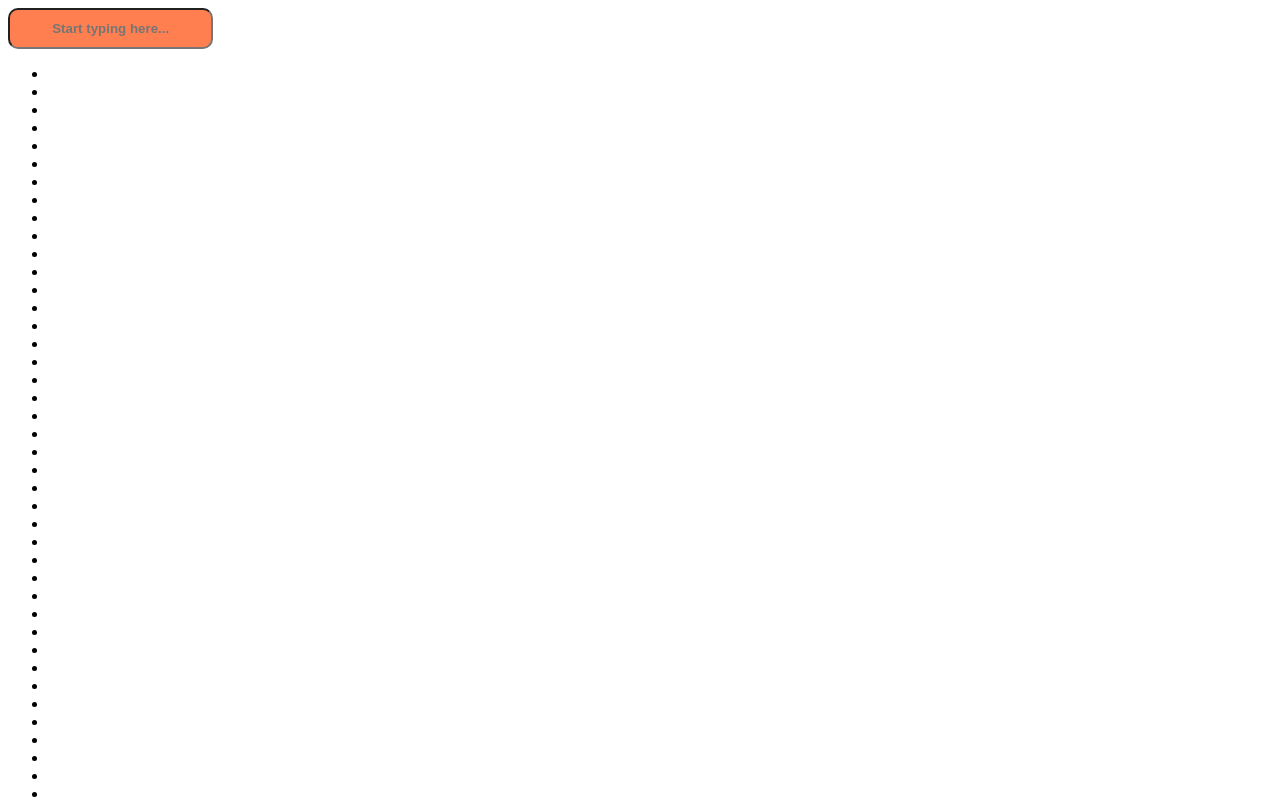
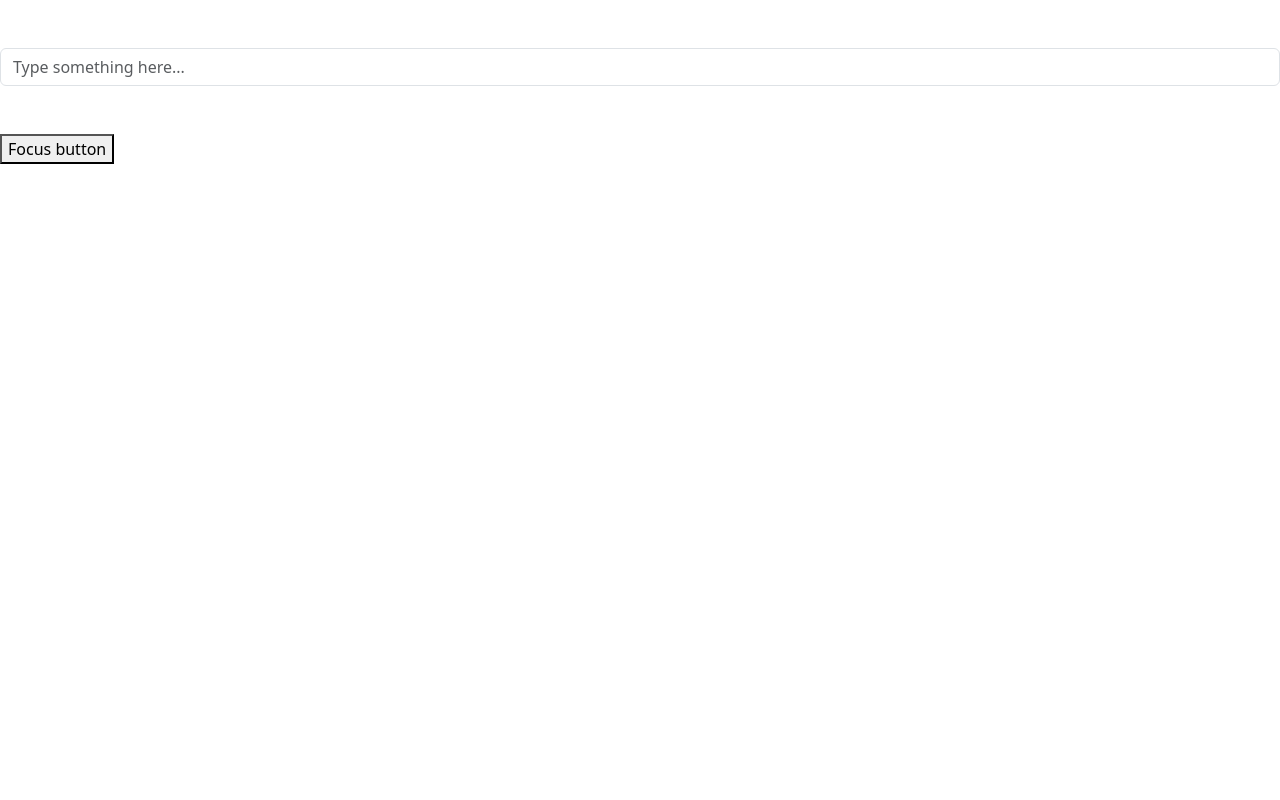
Before and after one commit to asmaasma3528-ai/Test-V19, a React (Vite) app: page / in a window 1280 px wide. Shown: the top 800 px of the page. Built offline with nearby package versions, Linux system fonts and the light colour scheme; no server answers.

Commit message:
Implimented useRef and forwardRef hook in the ref.jsx file

```diff
--- a/package.json
+++ b/package.json
@@ -10,6 +10,7 @@
     "preview": "vite preview"
   },
   "dependencies": {
+    "bootstrap": "^5.3.8",
     "react": "^19.2.0",
     "react-dom": "^19.2.0"
   },
--- a/src/input.jsx
+++ b/src/input.jsx
@@ -6,14 +6,6 @@ export default function InputText(){
     return (
         <div>
             <input
-            style = {{
-            textAlign:"center",
-            padding:"0.7rem",
-            backgroundColor:"coral",
-            color:"#fff",
-            fontWeight:"bolder",
-            borderRadius:"10px"
-        }}
             type="text"
             value={query}
             onChange={(e) => setQuery(e.target.value)}
--- a/src/main.jsx
+++ b/src/main.jsx
@@ -1,15 +1,19 @@
+import "bootstrap/dist/css/bootstrap.min.css";
+
 import { StrictMode } from 'react';
 import { createRoot } from 'react-dom/client';
 import PostForm from './App.jsx';
 import UpdateButton from './button.jsx';
 import UserList from './useAction.jsx';
 import InputText from './input.jsx';
+import ParentComponent from './ref.jsx';
 
 createRoot(document.getElementById('root')).render(
   <StrictMode>
     {/* <PostForm /> */}
     {/* <UpdateButton /> */}
     {/* <UserList /> */}
-    <InputText />
+    {/* <InputText /> */}
+    <ParentComponent />
   </StrictMode>,
 )
--- /dev/null
+++ b/src/ref.jsx
@@ -0,0 +1,29 @@
+import { useRef, forwardRef } from "react";
+
+const RefInput = forwardRef((props, ref) => {
+    return (
+        <input
+          ref = {ref}
+          type="text"
+          className = "form-control mb-5 mt-5"
+          placeholder="Type something here..."
+        />
+    )
+});
+
+export default function ParentComponent(){
+    const inputRef = useRef(null);
+
+   const focusInput = () => {
+    if(inputRef.current){
+        inputRef.current.focus();
+    }
+   }
+
+    return (
+        <div>
+            <RefInput ref = {inputRef}/>
+            <button onClick = {focusInput}>Focus button</button>
+        </div>
+    )
+}
```
Also changed, not shown: 1 other file (tests, documents, lock files or other folders).
